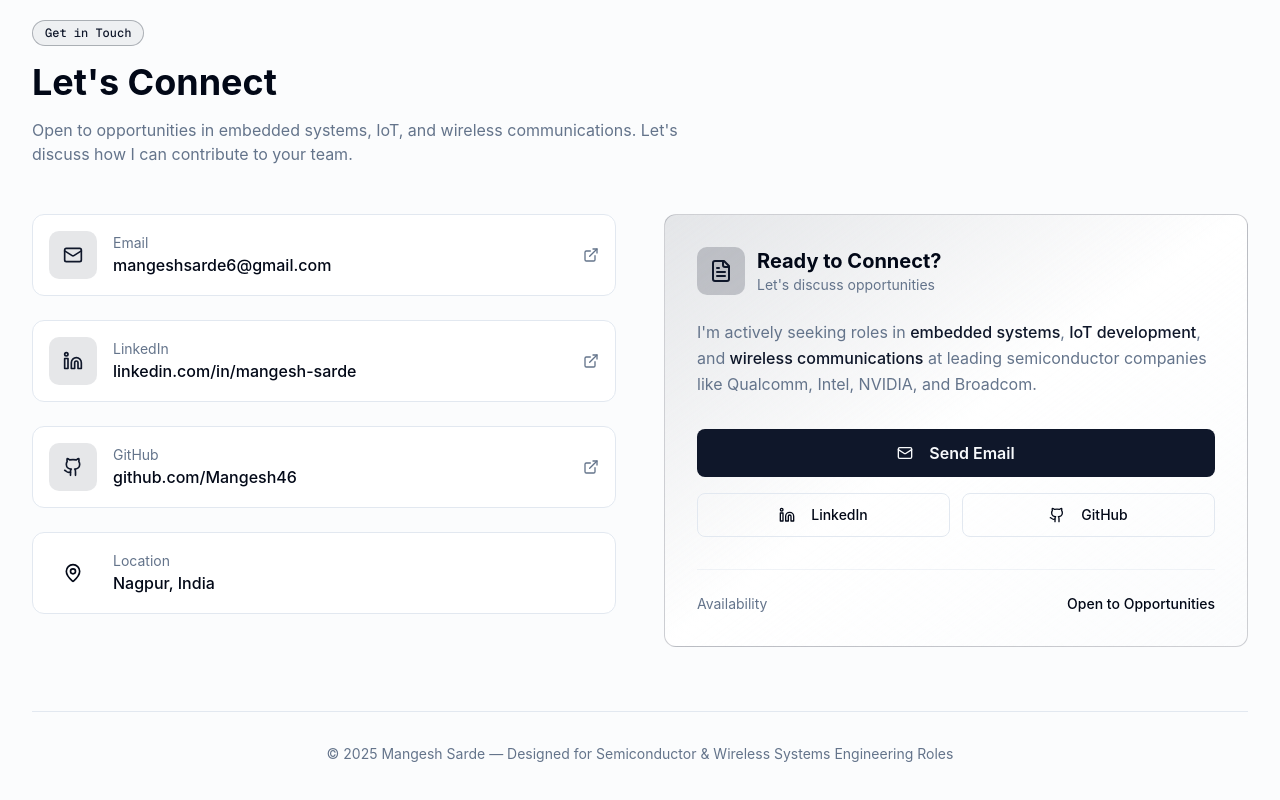
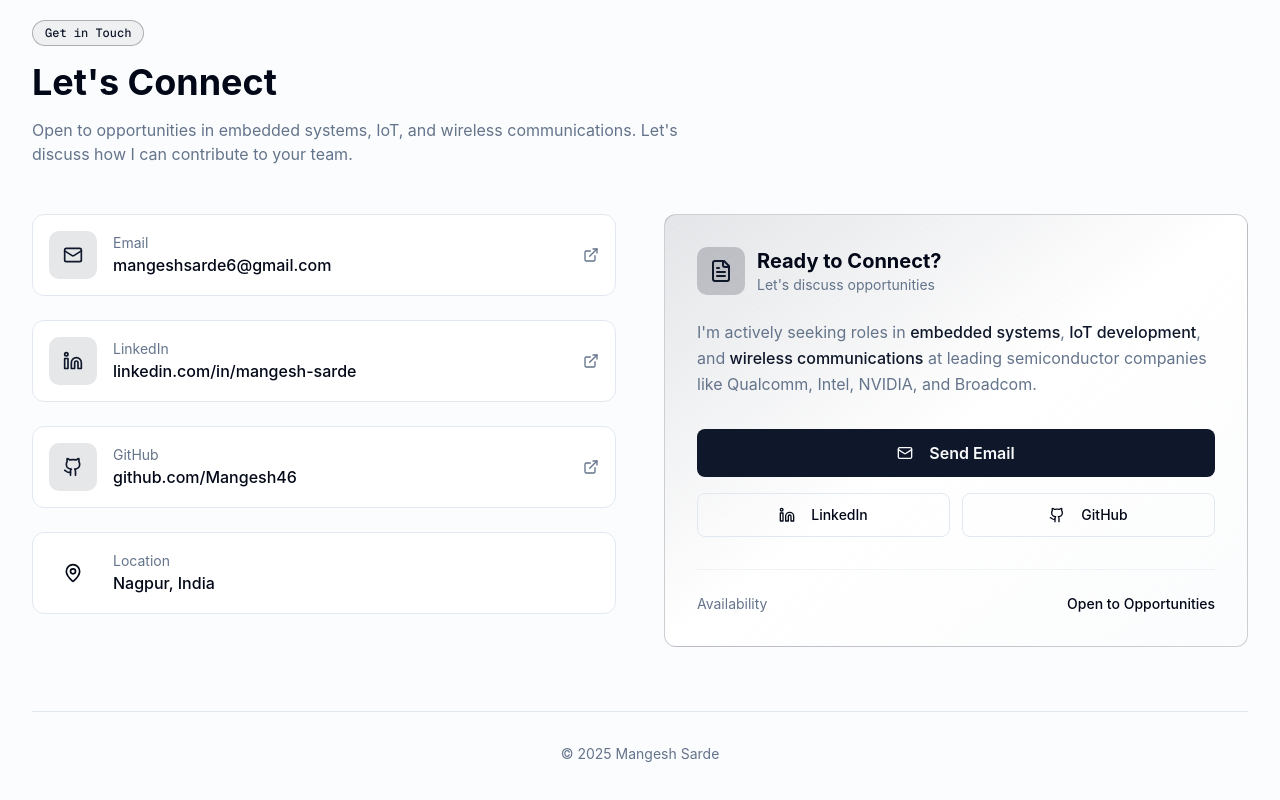
Before and after one commit to Mangesh46/profileweb, a Next.js app: page / in a window 1280 px wide. Shown: the part 4632-5432 px from the top of the page. Built offline with nearby package versions, Linux system fonts and the light colour scheme.

Commit message:
Update contact-section.tsx

```diff
--- a/components/contact-section.tsx
+++ b/components/contact-section.tsx
@@ -152,7 +152,7 @@ export function ContactSection() {
         {/* Footer */}
         <div className="mt-16 pt-8 border-t border-border text-center">
           <p className="text-sm text-muted-foreground">
-            © 2025 Mangesh Sarde — Designed for Semiconductor & Wireless Systems Engineering Roles
+            © 2025 Mangesh Sarde
           </p>
         </div>
       </div>
```
